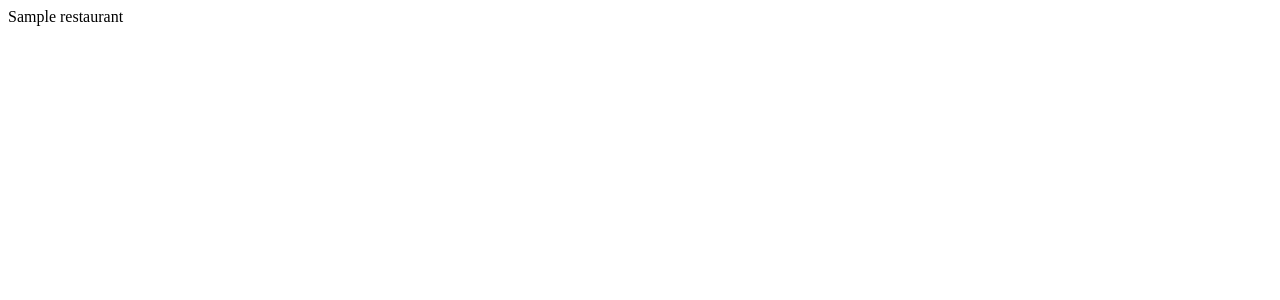
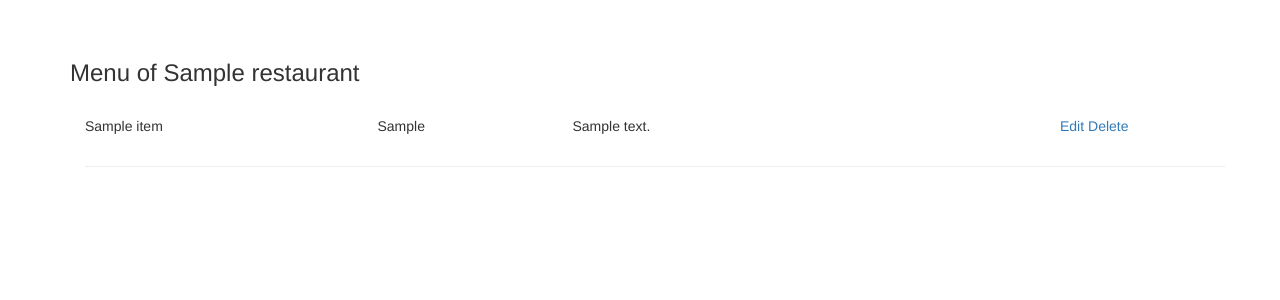
Before and after one commit to mascot6699/udacity-full-stack, a Flask app: page /1/ in a window 1280 px wide. Before the commit the part shown is almost empty. Shown: the top 300 px of the page. Run offline with Flask 2, Linux system fonts and the light colour scheme; tables that the repository leaves empty hold one stand-in row (values such as "Sample post"); some libraries are stand-ins or nearby versions.

Commit message:
Menuitem display functioning

```diff
--- a/Full Stack Foundation/Restaurants/Flask/flask_webserver.py
+++ b/Full Stack Foundation/Restaurants/Flask/flask_webserver.py
@@ -40,8 +40,8 @@ def newRestaurant():
 @app.route('/restaurants/<int:restaurant_id>/')
 def restaurantDetail(restaurant_id):
     restaurant = session.query(Restaurant).filter_by(id=restaurant_id).one()
-    output = restaurant.name
-    return output
+    items = session.query(MenuItem).filter_by(restaurant_id=restaurant_id)
+    return render_template('menu.html', restaurant=restaurant, items=items)
 
 
 @app.route('/restaurant/<int:restaurant_id>/new/', methods=['GET', 'POST'])
--- /dev/null
+++ b/Full Stack Foundation/Restaurants/Flask/templates/menu.html
@@ -0,0 +1,24 @@
+{% extends "layout.html" %}
+
+{% block content %}
+    <br>
+    <br>
+    <h3>Menu of {{ restaurant.name }} </h3>
+    <br>
+    <div class="container">
+        {% for i in items %}
+            <div class="row">
+                <span class='col-md-3'><p>{{i.name}}</p></span>
+                <span class='col-md-2'><p>{{i.price}}</p></span>
+                <div class='col-md-5'>
+                    <p>{{i.description}}</p>
+                </div>
+                <div class = "col-md-2">
+                    <a href='{{url_for('editMenuItem',restaurant_id = restaurant.id, menu_id=i.id)}}' >Edit</a>
+                    <a href='{{url_for('deleteMenuItem', restaurant_id = restaurant.id, menu_id=i.id)}}' >Delete</a>
+                </div>
+            </div>
+            <hr>
+        {% endfor %}
+    </div>
+{% endblock %}
--- a/Full Stack Foundation/Restaurants/Flask/templates/restaurants.html
+++ b/Full Stack Foundation/Restaurants/Flask/templates/restaurants.html
@@ -2,7 +2,7 @@
 
 {% block content %}
 	{% for restaurant in restaurants %}
-			<h1>{{ restaurant.name }}</h1>
+		<h1><a href="{{ url_for('restaurantDetail', restaurant_id=restaurant.id)}}" >{{ restaurant.name }}</a></h1>
 		<h4>{{ restaurant.website }}</h4>
 		<hr>
 	{% endfor %}
```
Lines whose indentation alone changed are shown as unchanged.
